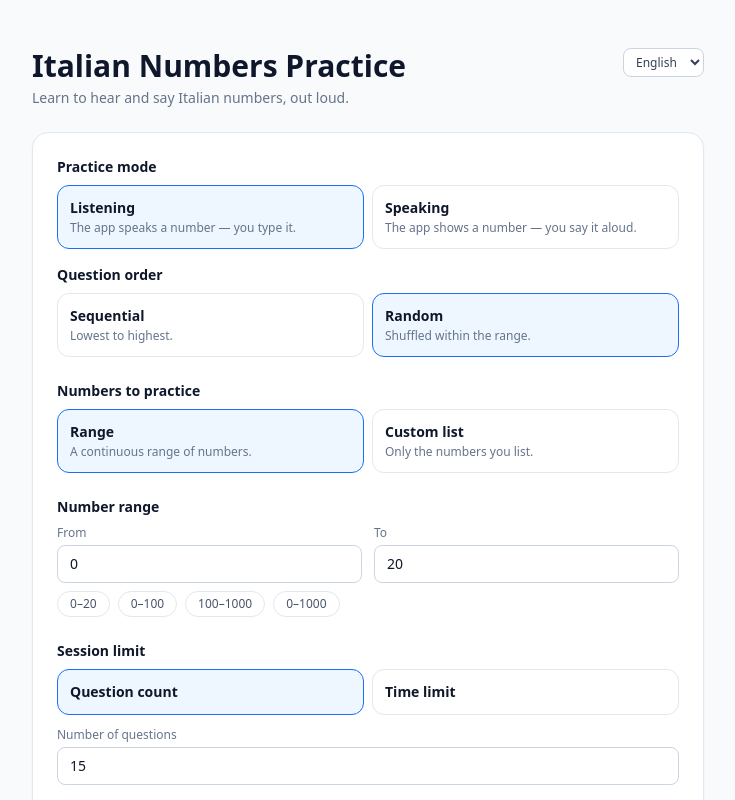
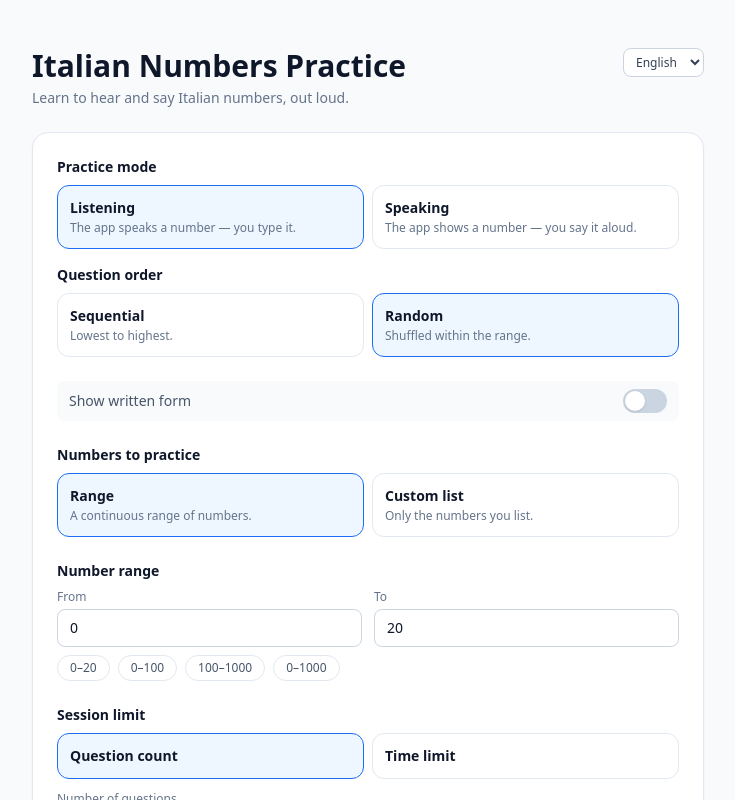
Before and after one commit to bdz66/italian-numbers-web-practice, a Next.js app: page / in a window 1280 px wide. Shown: the top 800 px of the page, without its empty margins (272-1007 px from the left). Built offline with nearby package versions, Linux system fonts and the light colour scheme.

Commit message:
- added number text toggle to main page

```diff
--- a/components/setup/SetupForm.tsx
+++ b/components/setup/SetupForm.tsx
@@ -3,10 +3,13 @@
 import { useEffect, useState } from 'react';
 import { Button } from '@/components/ui/Button';
 import { Card } from '@/components/ui/Card';
+import { Switch } from '@/components/ui/Switch';
+import { useLocalStorage } from '@/hooks/useLocalStorage';
 import { useI18n } from '@/lib/i18n/I18nProvider';
 import { isSTTSupported } from '@/lib/speech/support';
 import { normalizeRange, parseCustomNumberList } from '@/lib/session/generateQuestions';
 import type { SessionConfig } from '@/lib/session/types';
+import { STORAGE_KEYS } from '@/lib/storage/localStorage';
 import type { HistoryEntry } from '@/lib/storage/history';
 import { CustomNumberListInput } from './CustomNumberListInput';
 import { LanguageToggle } from './LanguageToggle';
@@ -27,6 +30,7 @@ interface SetupFormProps {
 export function SetupForm({ config, onConfigChange, onStart, history, onClearHistory }: SetupFormProps) {
   const { t } = useI18n();
   const [sttSupported, setSttSupported] = useState(true);
+  const [showWritten, setShowWritten] = useLocalStorage(STORAGE_KEYS.showWrittenForm, false);
 
   useEffect(() => {
     // Feature-detects a browser API unavailable during SSR — can't be a lazy useState
@@ -73,6 +77,18 @@ export function SetupForm({ config, onConfigChange, onStart, history, onClearHis
           <p className="rounded-lg bg-amber-50 px-3 py-2 text-xs text-amber-800 dark:bg-amber-950 dark:text-amber-200">
             {t('practice.speaking.notSupported')}
           </p>
+        ) : null}
+
+        {config.practiceMode === 'listening' ? (
+          <div className="flex items-center justify-between gap-4 rounded-lg bg-slate-50 px-3 py-2 dark:bg-slate-800">
+            <span className="text-sm text-slate-600 dark:text-slate-300">{t('practice.listening.showWritten')}</span>
+            <Switch
+              id="show-written-form-setup"
+              checked={showWritten}
+              onChange={setShowWritten}
+              ariaLabel={t('practice.listening.showWritten')}
+            />
+          </div>
         ) : null}
 
         {config.orderMode === 'random' ? (
--- a/components/ui/Switch.tsx
+++ b/components/ui/Switch.tsx
@@ -3,14 +3,16 @@
 interface SwitchProps {
   checked: boolean;
   onChange: (checked: boolean) => void;
-  label: string;
+  /** Visible label rendered next to the switch. Omit when a label is already shown elsewhere — pass `ariaLabel` instead. */
+  label?: string;
+  ariaLabel?: string;
   id?: string;
 }
 
-export function Switch({ checked, onChange, label, id }: SwitchProps) {
+export function Switch({ checked, onChange, label, ariaLabel, id }: SwitchProps) {
   return (
     <label htmlFor={id} className="inline-flex cursor-pointer select-none items-center gap-2">
-      <span className="text-xs font-medium text-slate-500 dark:text-slate-400">{label}</span>
+      {label ? <span className="text-xs font-medium text-slate-500 dark:text-slate-400">{label}</span> : null}
       <span className="relative inline-flex h-6 w-11 shrink-0 items-center">
         <input
           id={id}
@@ -18,6 +20,7 @@ export function Switch({ checked, onChange, label, id }: SwitchProps) {
           role="switch"
           checked={checked}
           onChange={(e) => onChange(e.target.checked)}
+          aria-label={label ? undefined : ariaLabel}
           className="peer sr-only"
         />
         <span className="absolute inset-0 rounded-full bg-slate-300 transition-colors peer-checked:bg-brand-600 peer-focus-visible:outline peer-focus-visible:outline-2 peer-focus-visible:outline-offset-2 peer-focus-visible:outline-brand-600 dark:bg-slate-600" />
```
